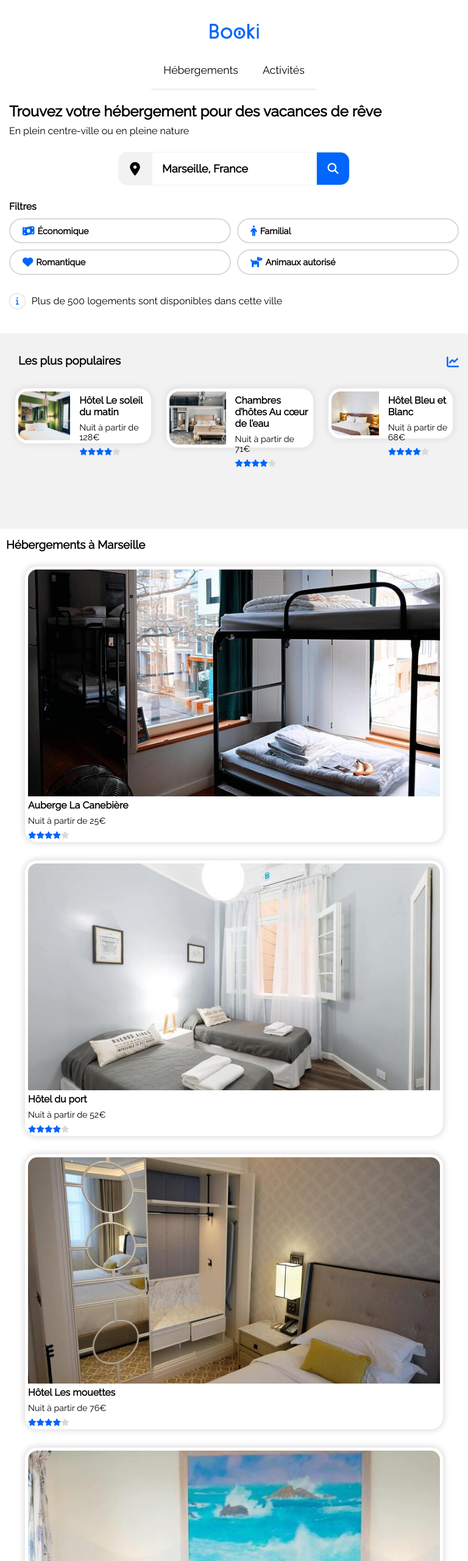
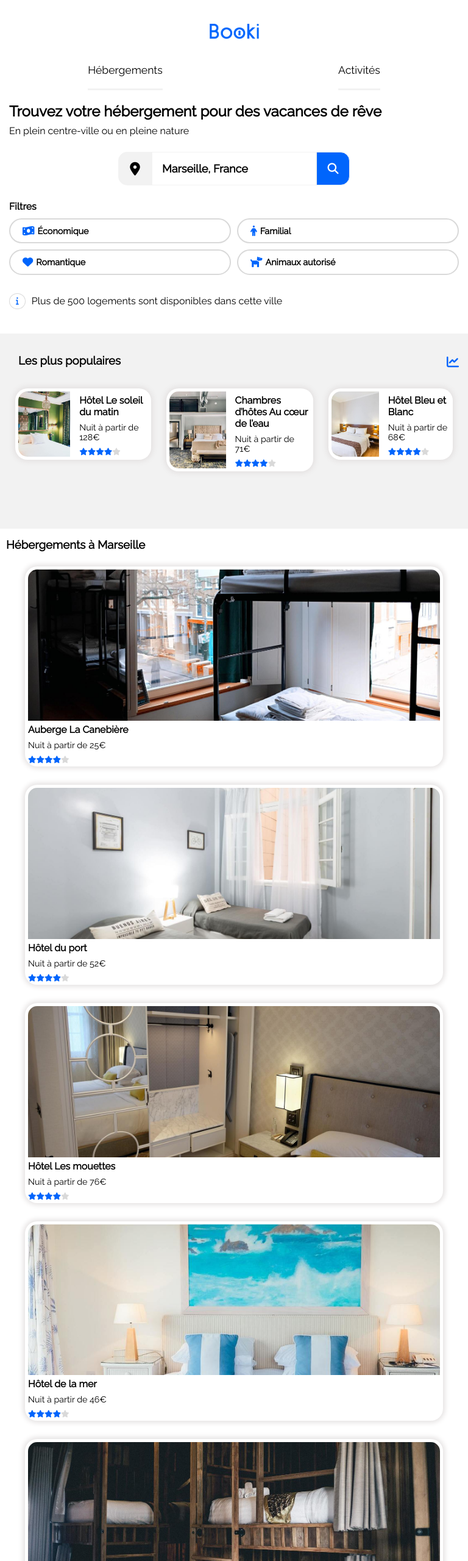
Before and after one commit to Dolina31/P3-openclassroom, a plain HTML site: page index.html in a window 768 px wide. Shown: the top 2560 px of the page at 61% size. Drawn offline with Linux system fonts and the light colour scheme.

Commit message:
travail sur la section populaire pour qu'elle soit correct, site fini à 90%

```diff
--- a/index.html
+++ b/index.html
@@ -54,7 +54,7 @@
 					<div class="card-position-section-herbergements">
 						<a href="#" class="card-section-herbergements">
 							<article class="card-container-herbergements">
-								<img src="images/hebergements/4_small/marcus-loke-WQJvWU_HZFo-unsplash.jpg" alt="Chambre de l'Auberge La Canibuère">
+								<img src="images/hebergements/3_medium/marcus-loke-WQJvWU_HZFo-unsplash.jpg" alt="Chambre de l'Auberge La Canibuère">
 					  				<h4>Auberge La Canebière</h4>
 					  				<p>Nuit à partir de 25€</p>
 									  <div class="etoile-row"><i class="fa-solid fa-star"></i><i class="fa-solid fa-star"></i><i class="fa-solid fa-star"></i><i class="fa-solid fa-star"></i><i class="fa-solid fa-star etoile-grise"></i></div>
@@ -62,7 +62,7 @@
 						</a>
 						<a href="#" class="card-section-herbergements">
 							<article class="card-container-herbergements">
-								<img src="images/hebergements/4_small/fred-kleber-gTbaxaVLvsg-unsplash.jpg" alt="Chambre de l'Hôtel du port">
+								<img src="images/hebergements/3_medium/fred-kleber-gTbaxaVLvsg-unsplash.jpg" alt="Chambre de l'Hôtel du port">
 					  				<h4>Hôtel du port</h4>
 					  				<p>Nuit à partir de 52€</p>
 									  <div class="etoile-row"><i class="fa-solid fa-star"></i><i class="fa-solid fa-star"></i><i class="fa-solid fa-star"></i><i class="fa-solid fa-star"></i><i class="fa-solid fa-star etoile-grise"></i></div>
@@ -70,7 +70,7 @@
 						</a>
 						<a href="#" class="card-section-herbergements">
 							<article class="card-container-herbergements">
-								<img src="images/hebergements/4_small/reisetopia-B8WIgxA_PFU-unsplash.jpg" alt="Chambre de l'Hôtel Les mouettes">
+								<img src="images/hebergements/3_medium/reisetopia-B8WIgxA_PFU-unsplash.jpg" alt="Chambre de l'Hôtel Les mouettes">
 					  				<h4>Hôtel Les mouettes</h4>
 					  				<p>Nuit à partir de 76€</p>
 									<div class="etoile-row"><i class="fa-solid fa-star"></i><i class="fa-solid fa-star"></i><i class="fa-solid fa-star"></i><i class="fa-solid fa-star"></i><i class="fa-solid fa-star etoile-grise"></i></div>
@@ -78,7 +78,7 @@
 						</a>
 						<a href="#" class="card-section-herbergements">
 							<article class="card-container-herbergements">
-								<img src="images/hebergements/4_small/annie-spratt-Eg1qcIitAuA-unsplash.jpg" alt="Chambre de l'Hôtel de la mer">
+								<img src="images/hebergements/3_medium/annie-spratt-Eg1qcIitAuA-unsplash.jpg" alt="Chambre de l'Hôtel de la mer">
 					  				<h4>Hôtel de la mer</h4>
 					  				<p>Nuit à partir de 46€</p>
 									<div class="etoile-row"><i class="fa-solid fa-star"></i><i class="fa-solid fa-star"></i><i class="fa-solid fa-star"></i><i class="fa-solid fa-star"></i><i class="fa-solid fa-star etoile-grise"></i></div>
@@ -86,7 +86,7 @@
 						</a>
 						<a href="#" class="card-section-herbergements">
 							<article class="card-container-herbergements">
-								<img src="images/hebergements/4_small/nicate-lee-kT-ZyaiwBe0-unsplash.jpg" alt="Chambre de l'Auberge Le Panier">
+								<img src="images/hebergements/3_medium/nicate-lee-kT-ZyaiwBe0-unsplash.jpg" alt="Chambre de l'Auberge Le Panier">
 					  				<h4>Auberge Le Panier</h4>
 					  				<p>Nuit à partir de 23€</p>
 									<div class="etoile-row"><i class="fa-solid fa-star"></i><i class="fa-solid fa-star"></i><i class="fa-solid fa-star"></i><i class="fa-solid fa-star"></i><i class="fa-solid fa-star etoile-grise"></i></div>
@@ -94,7 +94,7 @@
 						</a>
 						<a href="#" class="card-section-herbergements">
 							<article class="card-container-herbergements">
-								<img src="images/hebergements/4_small/febrian-zakaria-M6S1WvfW68A-unsplash.jpg" alt="Chambre de l'Hôtel Chez Amina">
+								<img src="images/hebergements/3_medium/febrian-zakaria-M6S1WvfW68A-unsplash.jpg" alt="Chambre de l'Hôtel Chez Amina">
 					  				<h4>Hôtel Chez Amina</h4>
 					  				<p>Nuit à partir de 96€</p>
 									<div class="etoile-row"><i class="fa-solid fa-star"></i><i class="fa-solid fa-star"></i><i class="fa-solid fa-star"></i><i class="fa-solid fa-star"></i><i class="fa-solid fa-star etoile-grise"></i></div>
@@ -147,25 +147,25 @@
 				<h3>Activités à Marseille</h3>
 				<div class="card-position-section-activites">
 					<article class="card-section-activites"><a href="#">
-						<img src="images/activites/4_small/reno-laithienne-QUgJhdY5Fyk-unsplash.jpg" alt="Vieux-port">
+						<img src="images/activites/3_medium/reno-laithienne-QUgJhdY5Fyk-unsplash.jpg" alt="Vieux-port">
 						<div class="card-container-section-activites">
 							<h4>Vieux-Port</h4>
 						</div></a>
 					</article>
 					<article class="card-section-activites"><a href="#">
-						<img src="images/activites/4_small/paul-hermann-QFTrLdQIRhI-unsplash.jpg" alt="Fort de Pomègues">
+						<img src="images/activites/2_large/paul-hermann-QFTrLdQIRhI-unsplash.jpg" alt="Fort de Pomègues">
 						<div class="card-container-section-activites">
 							<h4>Fort de Pomègues</h4>
 						</div></a>
 					</article>
 					<article class="card-section-activites"><a href="#">
-						<img src="images/activites/4_small/kilyan-sockalingum-NR8-cBCN3aI-unsplash.jpg" alt="Parc national des Calanques">
+						<img src="images/activites/3_medium/kilyan-sockalingum-NR8-cBCN3aI-unsplash.jpg" alt="Parc national des Calanques">
 						<div class="card-container-section-activites">
 							<h4>Parc national des Calanques</h4>
 						</div></a>
 					</article>
 					<article class="card-section-activites"><a href="#">
-						<img src="images/activites/4_small/florian-wehde-xW9e8gdotxI-unsplash.jpg" alt="Notre-Dame-de-la-Garde">
+						<img src="images/activites/3_medium/florian-wehde-xW9e8gdotxI-unsplash.jpg" alt="Notre-Dame-de-la-Garde">
 						<div class="card-container-section-activites">
 							<h4>Notre-Dame-de-la-Garde</h4>
 						</div></a>
--- a/style.css
+++ b/style.css
@@ -14,16 +14,18 @@ nav {
     align-items: center;
     justify-content: space-between;
 }
+.menu {
+    display: flex;
+    justify-content: space-around;
+    width: 40%;
+}
 a {
     text-decoration: none;
     color: black;
     font-size: 1.1em;
 }
-
 nav a {
     padding-top: 40px;
-    padding-left: 20px;
-    padding-right: 20px;
 }
 nav a:hover {
     border-top: 3px solid #0065FC;
@@ -301,10 +303,16 @@ h5 {
     .section-herbergements {
         width: 95%;
     }
+    .card-section-herbergements {
+        width: 28%;
+    }
     .section-populaire {
         width: 100%;
         margin-top: 0;
         height: 320px;
+    }
+    .card-section-populaire {
+        aspect-ratio: 0;
     }
     .card-position-section-populaire {
         display: flex;
@@ -319,7 +327,7 @@ h5 {
 
     }
     .card-section-activites img {
-        height: 270px;
+        height: 215px;
     }
 
 }
@@ -335,7 +343,8 @@ h5 {
     }
     .menu {
         display: flex;
-        justify-content: center;
+        justify-content: space-around;
+        width: 100%;
     }
     nav a {
         padding-bottom: 20px;
@@ -396,6 +405,9 @@ h5 {
         border-radius: 0px;
         padding: 0px;
     }
+    .card-container-herbergements {
+        aspect-ratio: 3/1;
+    }
     .card-position-section-herbergements {
         display: flex;
         flex-direction: column;
```
